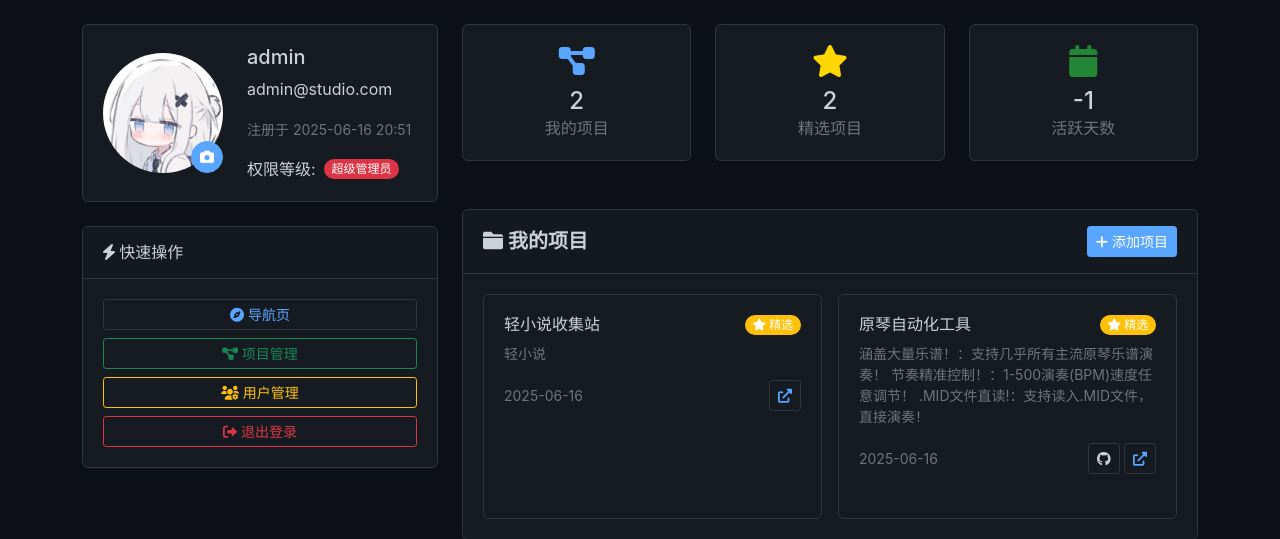
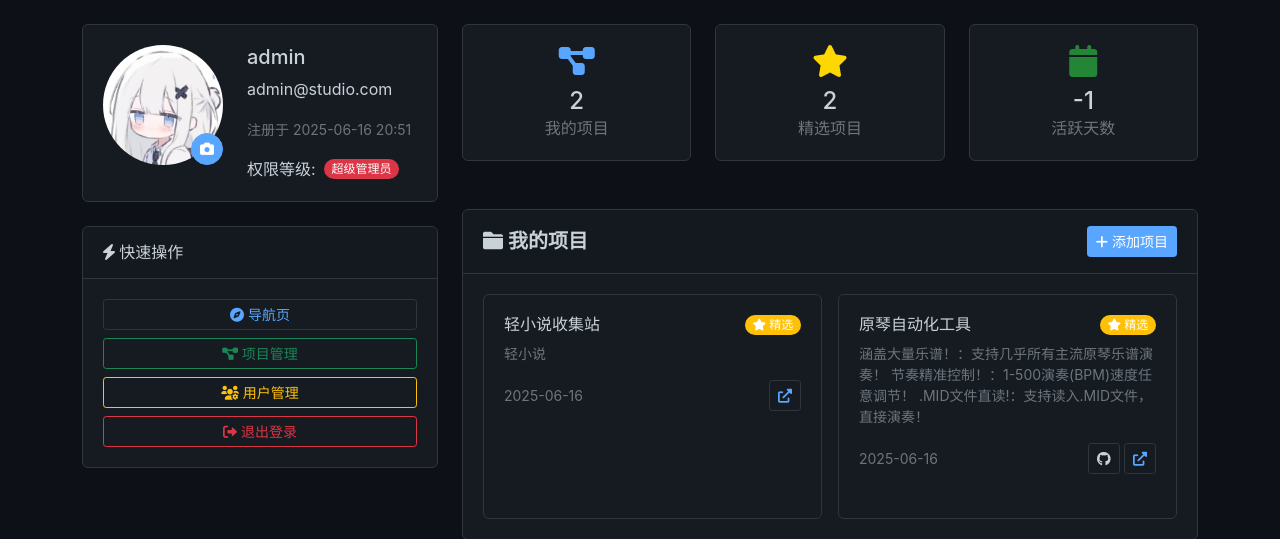
Before and after one commit to Churk-Ben/JuFireX, a Flask app: page /profile in a window 1280 px wide. Shown: the part 57-596 px from the top of the page. Run offline with Flask 3, Linux system fonts and the light colour scheme; a user stored in the database is signed in; data comes from the database, SQL or seed files in the repository; some libraries are stand-ins or nearby versions.

Commit message:
style(profile): 调整个人资料页面的布局和样式以改善响应式设计
- 修改头像和用户信息区域的flex布局以适应不同屏幕尺寸
- 调整按钮和文本的对齐方式
- 统一模态框关闭按钮的样式

```diff
--- a/templates/profile.html
+++ b/templates/profile.html
@@ -9,8 +9,8 @@
         <div class="col-md-4">
             <div class="card mb-4">
                 <div class="card-body">
-                    <div class="d-flex align-items-center">
-                        <div id="avatarContainer" class="me-4 text-center position-relative">
+                    <div class="d-flex flex-column flex-md-row align-items-center align-items-md-start">
+                        <div id="avatarContainer" class="mb-3 mb-md-0 me-md-4 text-center position-relative">
                             {% if user.avatar_path %}
                             <img src="{{ url_for('user_avatar', filename=user.avatar_path) }}" alt="用户头像"
                                 class="rounded-circle" style="width: 120px; height: 120px; object-fit: cover;">
@@ -23,13 +23,13 @@
                                 <i class="fas fa-camera"></i>
                             </button>
                         </div>
-                        <div>
+                        <div class="text-center text-md-start">
                             <h5 class="card-title">{{ user.username }}</h5>
                             <p class="card-text">{{ user.email }}</p>
                             <p class="card-text">
                                 <small class="text-muted">注册于 {{ user.created_at|format_datetime }}</small>
                             </p>
-                            <div class="d-flex align-items-center">
+                            <div class="d-flex align-items-center justify-content-center justify-content-md-start">
                                 <span class="me-2">权限等级:</span>
                                 <span class="badge rounded-pill {{ role_colors[user.role] }}">{{ role_names[user.role]
                                     }}</span>
```
